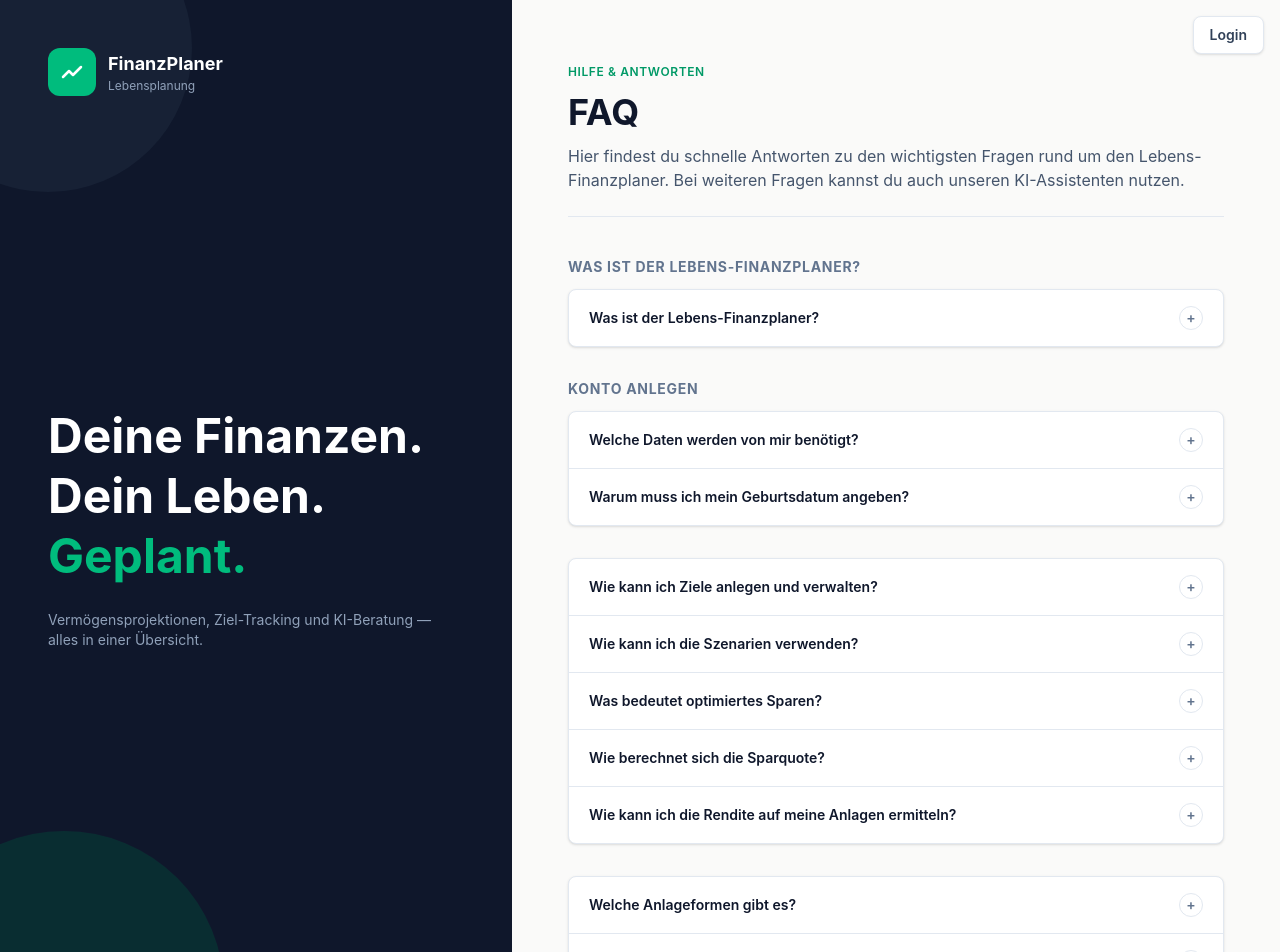
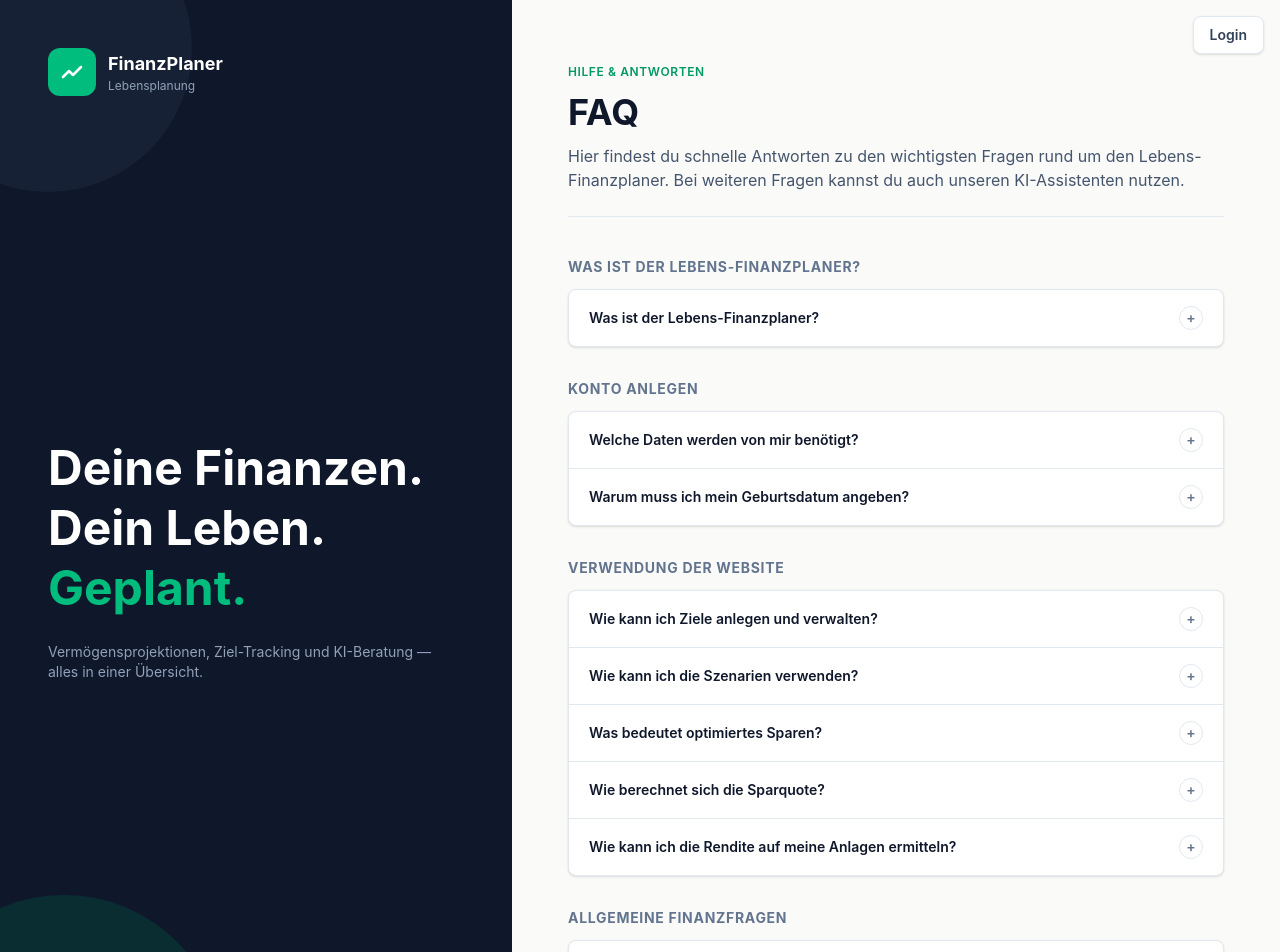
Before and after one commit to noahrsn/Lebens-Finanzplaner, a React (Vite) app in the folder frontend/: page /faq in a window 1280 px wide. Shown: the top 952 px of the page. Built offline with nearby package versions, Linux system fonts and the light colour scheme; no server answers.

Commit message:
faq groups

```diff
--- a/frontend/src/pages/FAQ.jsx
+++ b/frontend/src/pages/FAQ.jsx
@@ -25,7 +25,7 @@ const answeredQuestions = [
     ],
   },
   {
-    title: 'Verwendung der Website',
+    group: 'Verwendung der Website',
     items: [
       {
         question: 'Wie kann ich Ziele anlegen und verwalten?',
@@ -55,7 +55,7 @@ const answeredQuestions = [
     ],
   },
   {
-    title: 'Allgemeine Finanzfragen',
+    group: 'Allgemeine Finanzfragen',
     items: [
       {
         question: 'Welche Anlageformen gibt es?',
```
